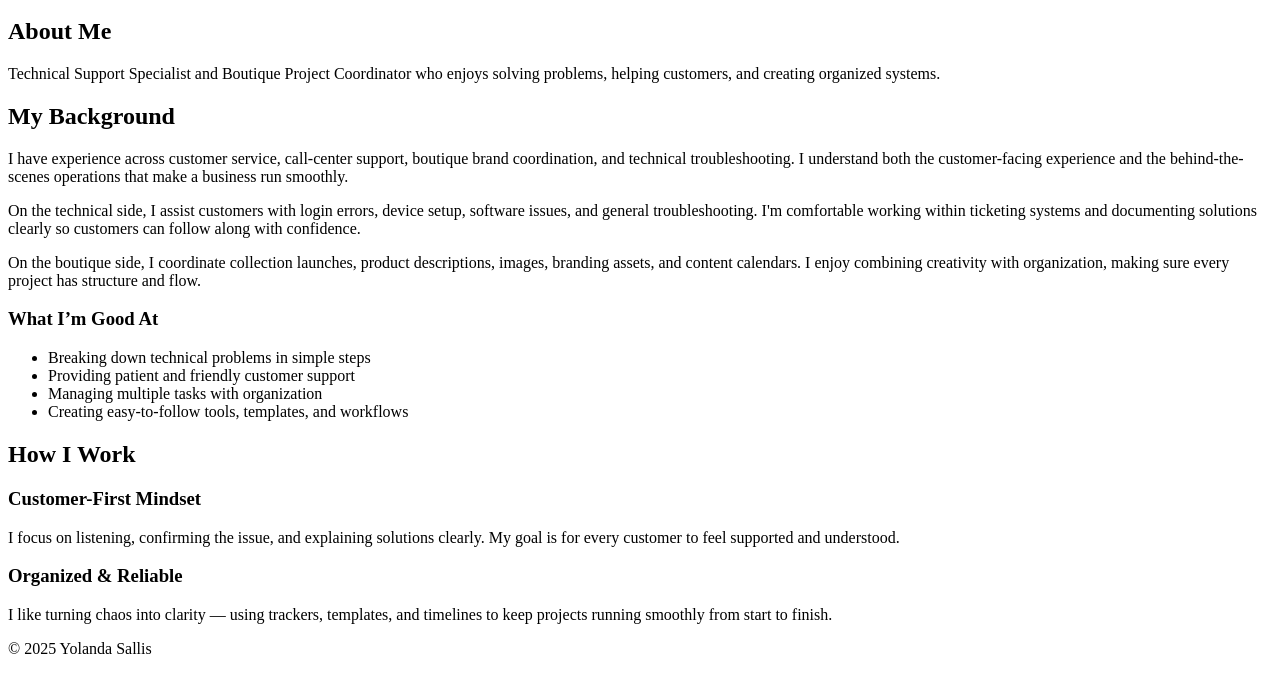
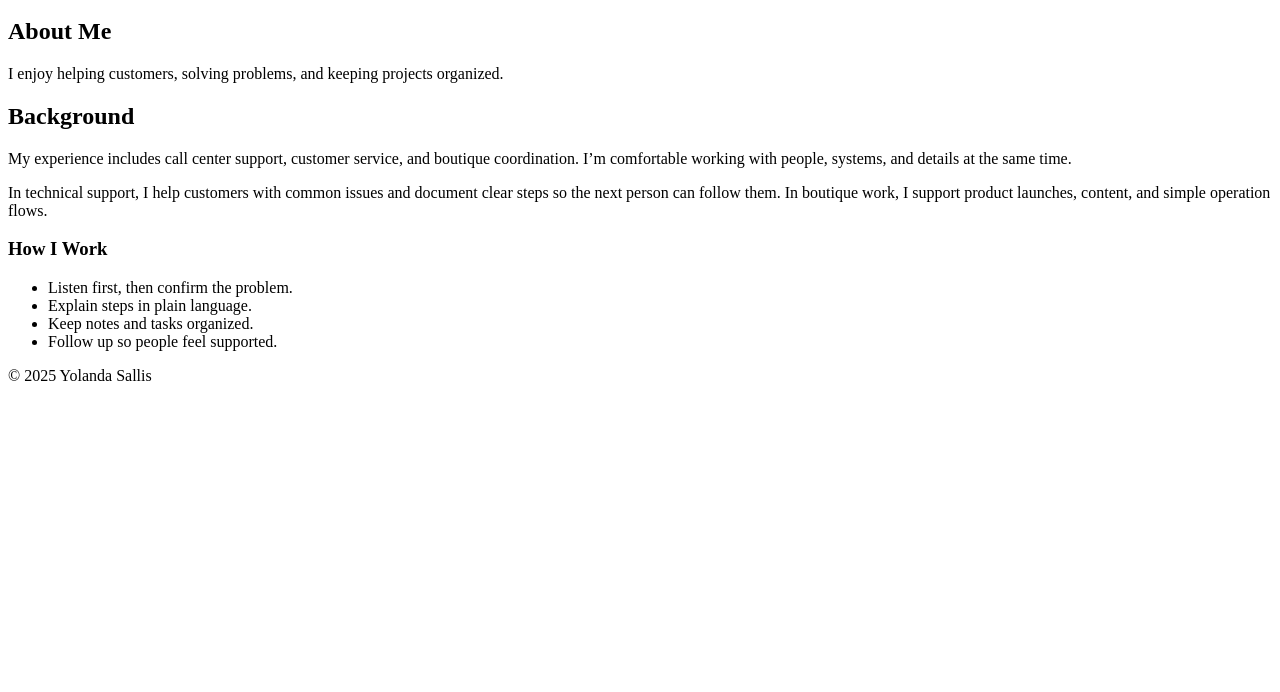
Before and after one commit to ITechGal/yolandasallis.github.io, a plain HTML site: page about.html in a window 1280 px wide. Shown: the part 46-738 px from the top of the page. Drawn offline with Linux system fonts and the light colour scheme.

Commit message:
Update about.html

```diff
--- a/about.html
+++ b/about.html
@@ -6,7 +6,6 @@
   <meta name="viewport" content="width=device-width, initial-scale=1">
   <link rel="stylesheet" href="assets/css/styles.css">
 </head>
-
 <body>
 
 <header class="site-header">
@@ -29,70 +28,33 @@
   <div class="container">
     <h1>About Me</h1>
     <p class="subtitle">
-      Technical Support Specialist and Boutique Project Coordinator who enjoys solving problems, helping customers, and creating organized systems.
+      I enjoy helping customers, solving problems, and keeping projects organized.
     </p>
   </div>
 </section>
 
-<section class="section section-border">
+<section class="section">
   <div class="container two-col">
-
     <div>
-      <h2>My Background</h2>
+      <h2>Background</h2>
       <p>
-        I have experience across customer service, call-center support, boutique brand coordination,
-        and technical troubleshooting. I understand both the customer-facing experience and the
-        behind-the-scenes operations that make a business run smoothly.
+        My experience includes call center support, customer service, and boutique coordination.
+        I’m comfortable working with people, systems, and details at the same time.
       </p>
-
       <p>
-        On the technical side, I assist customers with login errors, device setup, software issues,
-        and general troubleshooting. I'm comfortable working within ticketing systems and documenting
-        solutions clearly so customers can follow along with confidence.
-      </p>
-
-      <p>
-        On the boutique side, I coordinate collection launches, product descriptions, images, branding
-        assets, and content calendars. I enjoy combining creativity with organization, making sure
-        every project has structure and flow.
+        In technical support, I help customers with common issues and document clear steps so the
+        next person can follow them. In boutique work, I support product launches, content, and
+        simple operation flows.
       </p>
     </div>
-
     <div class="card">
-      <h3>What I’m Good At</h3>
+      <h3>How I Work</h3>
       <ul>
-        <li>Breaking down technical problems in simple steps</li>
-        <li>Providing patient and friendly customer support</li>
-        <li>Managing multiple tasks with organization</li>
-        <li>Creating easy-to-follow tools, templates, and workflows</li>
+        <li>Listen first, then confirm the problem.</li>
+        <li>Explain steps in plain language.</li>
+        <li>Keep notes and tasks organized.</li>
+        <li>Follow up so people feel supported.</li>
       </ul>
-    </div>
-
-  </div>
-</section>
-
-<section class="section">
-  <div class="container">
-    <h2>How I Work</h2>
-
-    <div class="cards two">
-
-      <article class="card">
-        <h3>Customer-First Mindset</h3>
-        <p>
-          I focus on listening, confirming the issue, and explaining solutions clearly.
-          My goal is for every customer to feel supported and understood.
-        </p>
-      </article>
-
-      <article class="card">
-        <h3>Organized & Reliable</h3>
-        <p>
-          I like turning chaos into clarity — using trackers, templates, and timelines
-          to keep projects running smoothly from start to finish.
-        </p>
-      </article>
-
     </div>
   </div>
 </section>
@@ -108,6 +70,5 @@
 <script>
   document.getElementById("year").textContent = new Date().getFullYear();
 </script>
-
 </body>
 </html>
```
